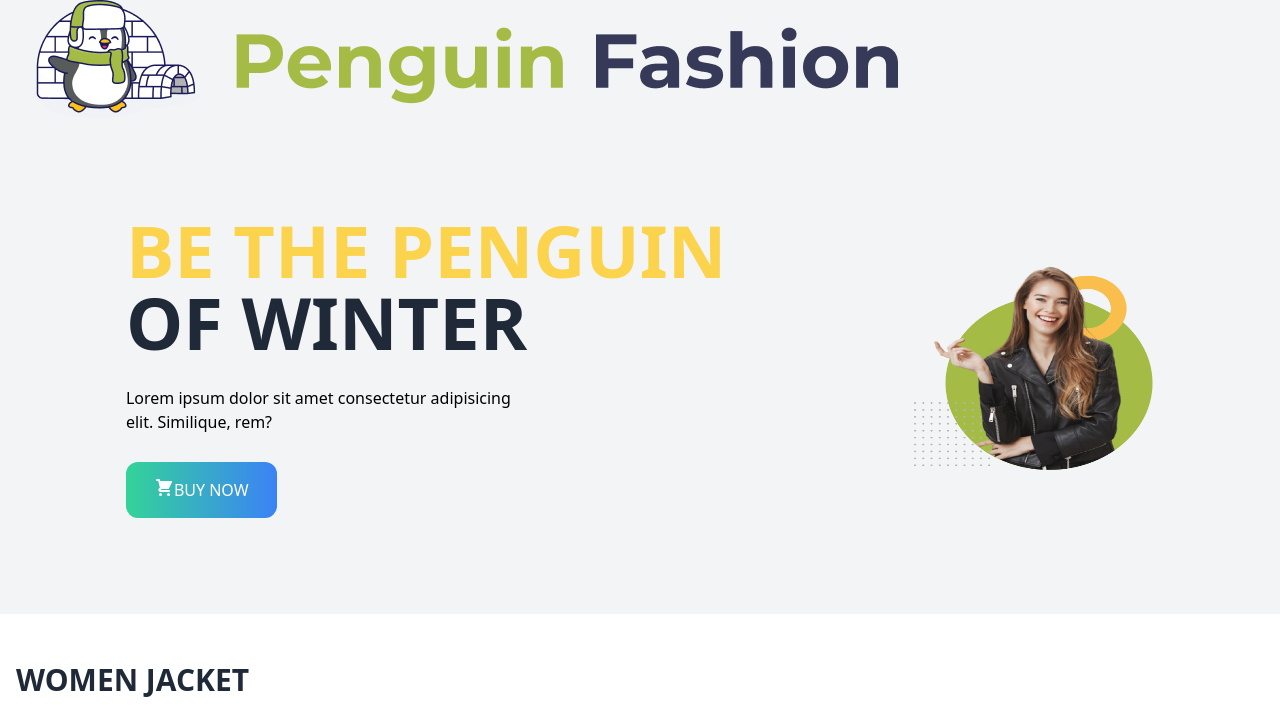
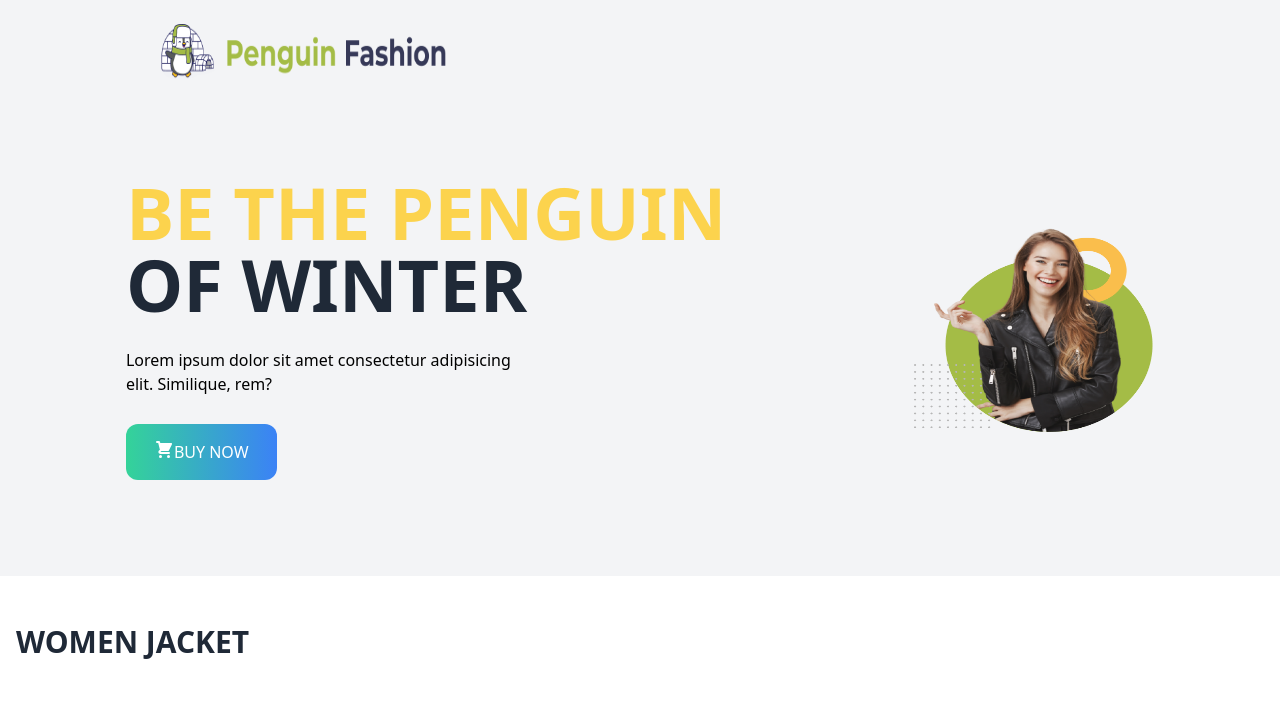
Before and after one commit to mahi1212/Penguin-Fashion, a plain HTML site: page index.html in a window 1280 px wide. Shown: the top 705 px of the page. Drawn offline with nearby package versions, Linux system fonts and the light colour scheme.

Commit message:
logo added

```diff
--- a/index.html
+++ b/index.html
@@ -22,8 +22,9 @@
     <header class="bg-gray-100 px-8">
         <nav>
             <div id="logo">
-                <img src="icons/logo.png" alt="">
+                <img src="icons/logo.png" class="w-72 h-20 pt-6 lg:ml-32" alt="">
             </div>
+
         </nav>
         <section class="container md:flex items-center justify-around py-24">
             <div class="space-y-7">
```
